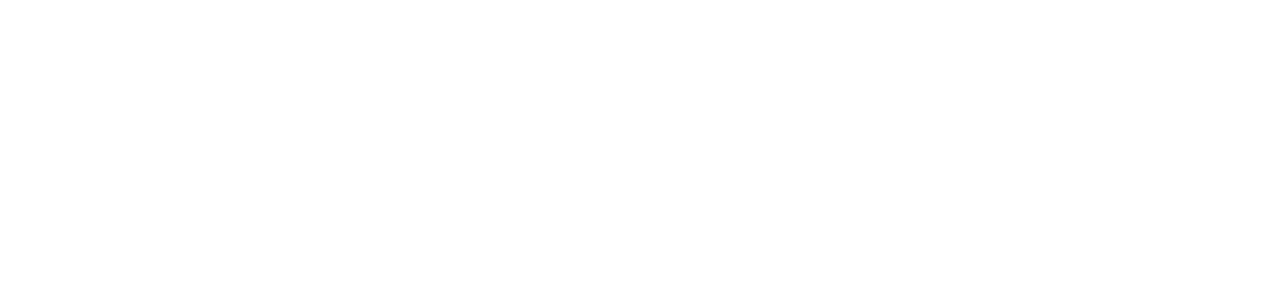
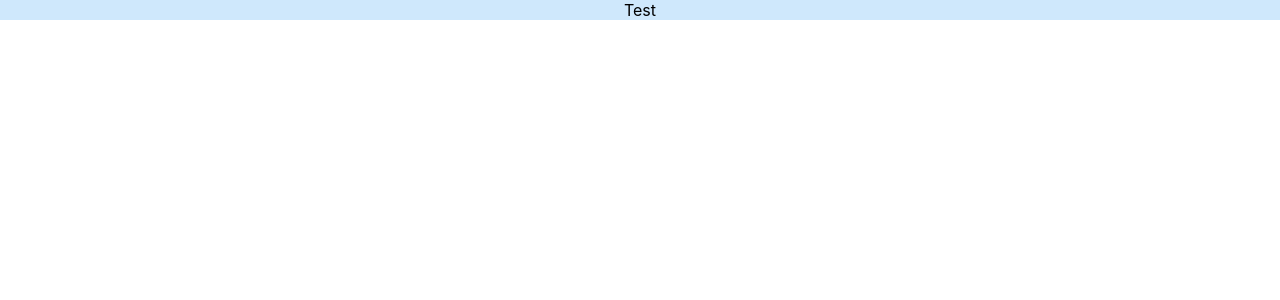
Before and after one commit to cyberkingz/blog-nova, a React (Create React App) app: page /test in a window 1280 px wide. Before the commit this address had no page. Shown: the top 300 px of the page. Built offline with nearby package versions, Linux system fonts and the light colour scheme.

Commit message:
add test

```diff
--- a/src/App.js
+++ b/src/App.js
@@ -4,6 +4,7 @@
 import Home from './Pages/Home';
 import HomeUk from './Pages/HomeUk';
 import HomeFr from './Pages/HomeFr';
+import Test from './Pages/Test';
 
 function App() {
   return (
@@ -13,6 +14,7 @@
         <Route path="/" element={<Home />} />
         <Route path="/uk" element={<HomeUk />} />
         <Route path="/fr" element={<HomeFr />} />
+        <Route path="/test" element={<Test />} />
       </Routes>
 
     </div>
--- /dev/null
+++ b/src/Pages/Test.js
@@ -0,0 +1,9 @@
+import React from 'react'
+
+function Test() {
+  return (
+    <div>Test</div>
+  )
+}
+
+export default Test
```
